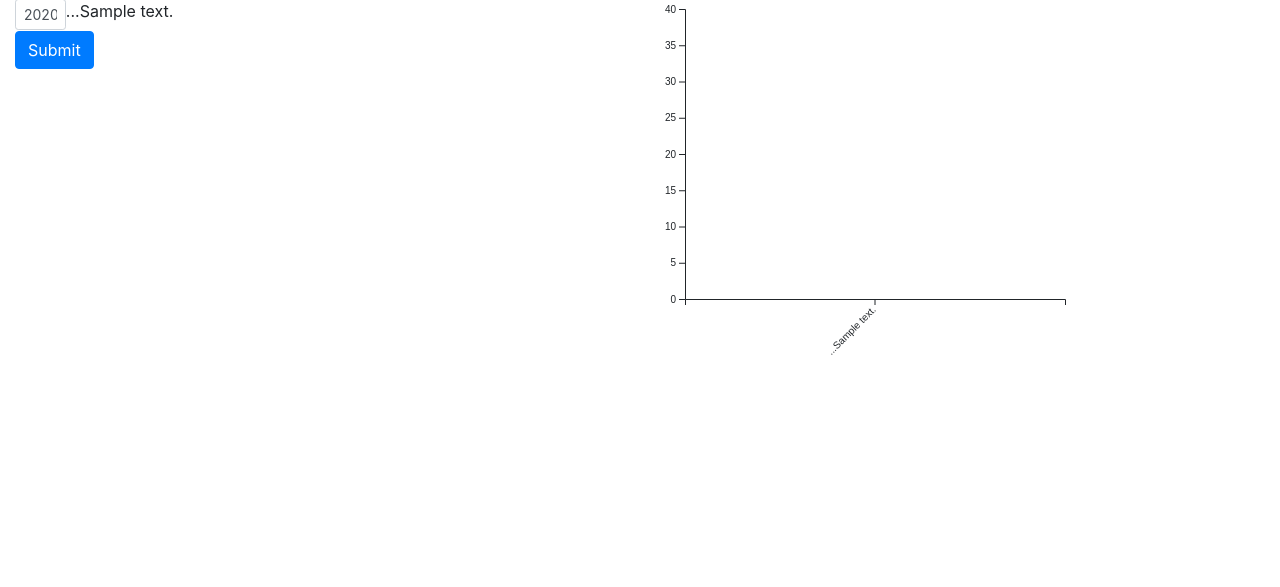
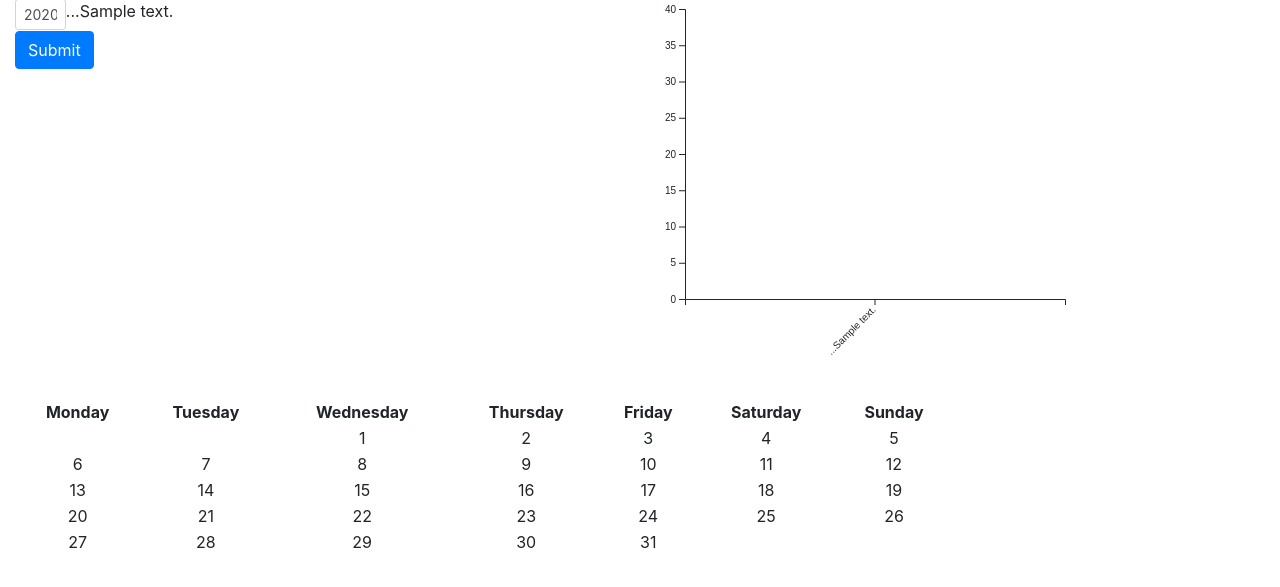
Before and after one commit to alandler/oversubcribed, a Flask app: template templates/home.html in a window 1280 px wide. Shown: the part 124-711 px from the top of the page. Run offline with Flask 2, Linux system fonts and the light colour scheme; the template is opened without the code that fills it: most values are stand-ins (such as "Sample title", 1, 10 or a date in 2020); some libraries are stand-ins or nearby versions.

Commit message:
Added javascript-generated calendar

```diff
--- a/templates/home.html
+++ b/templates/home.html
@@ -42,6 +42,22 @@
         </div>
       </div>
     </div>
+    <div class="row">
+      <div class="col calendar-div" style="text-align: center;">
+        <table id = "calendar" style="width:75%">
+          <tr>
+            <th>Monday</th>
+            <th>Tuesday</th>
+            <th>Wednesday</th>
+            <th>Thursday</th>
+            <th>Friday</th>
+            <th>Saturday</th>
+            <th>Sunday</th>
+          </tr>
+        </table>
+      </div>
+    </div>
+  </div>
   </div>
 
   <script>
@@ -106,6 +122,31 @@
 
   </script>
 
+  <script>
+    var table = document.getElementById("calendar");
+
+    var date = new Date(), y = date.getFullYear(), m = date.getMonth();
+    var firstDay = new Date(y, m, 1);
+    var lastDay = new Date(y, m + 1, 0);
+
+    var start_weekday = firstDay.getDay()
+    var i = -start_weekday+2
+    var offset = 8-start_weekday
+
+    var row = table.insertRow()
+    while (i<=lastDay.getDate()) {
+      var cell = row.insertCell();
+      if (i > 0){
+        cell.innerHTML = i
+      }
+      if ((i-offset)%7 == 0){
+        var row = table.insertRow()
+      }
+      i++;
+    }
+    console.log(firstDay.getDay())
+    console.log(firstDay.getDate())
+  </script>
 </body>
 
 <script>
```
Also changed, not shown: todo.db.
